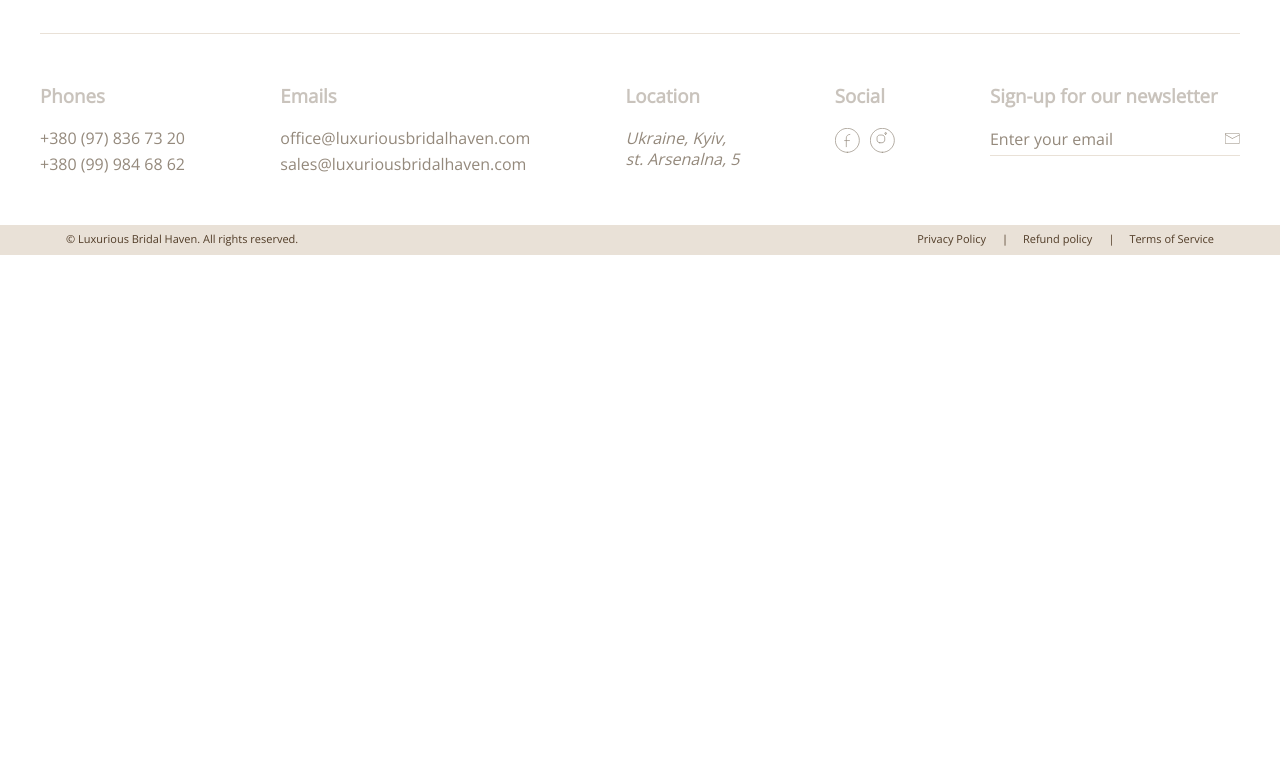
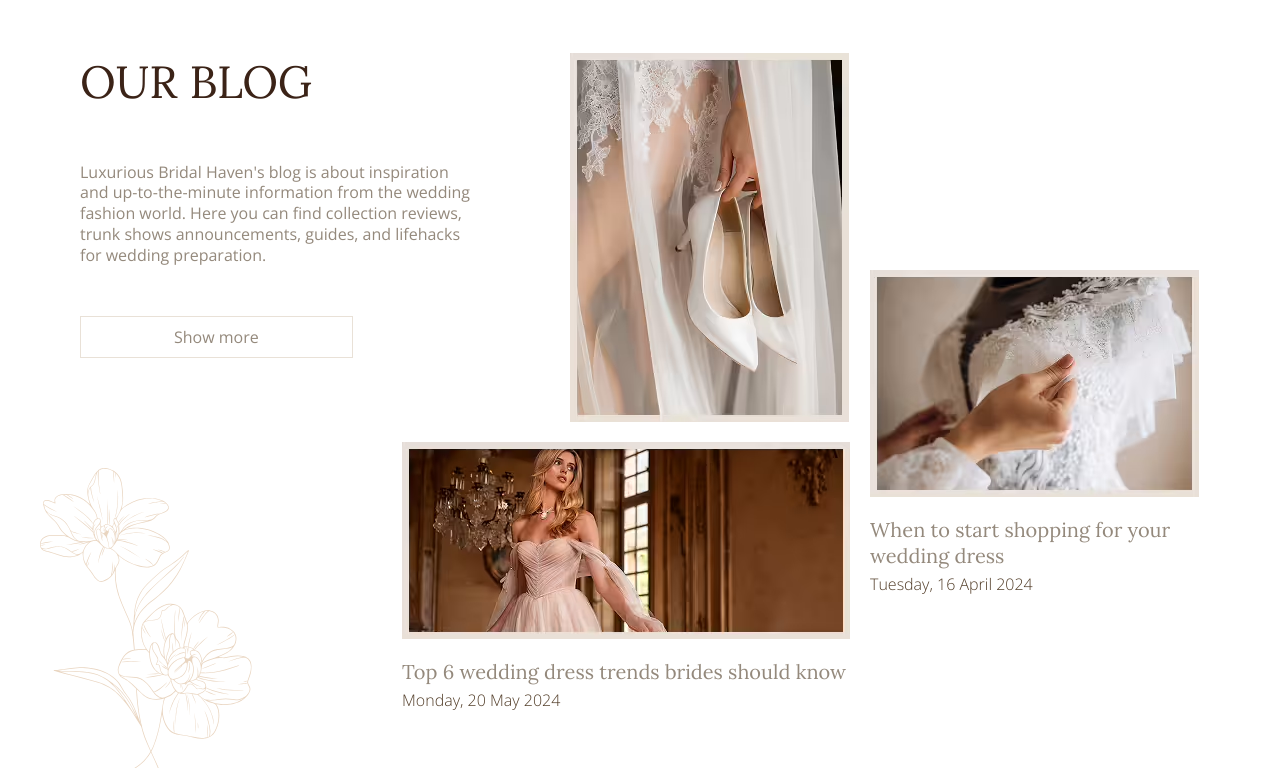
Before and after one commit to Glebiko/shop, a website: page app/pages/index.html in a window 1280 px wide. Shown: the part 3893-4661 px from the top of the page. Before the commit the page ends 4148 px from the top, so only its background shows below. Drawn offline with nearby package versions, Linux system fonts and the light colour scheme; files that its build step writes are made by us from their sources; files whose address does not match are found by name.

Commit message:
added our-blog

```diff
--- a/app/pages/index.html
+++ b/app/pages/index.html
@@ -59,6 +59,7 @@
         <section class="designer">
           <div class="container">
             <div class="designer__inner">
+              <img class="designer__decor" src="images/designer-decor.svg" alt="background decor flower">
               <div class="designer__content">
                 <h2 class="title designer__title">the designer</h2>
                 <p class="designer__text">
@@ -124,6 +125,51 @@
           </div>
         </section>
 
+        <section class="our-blog">
+          <div class="container">
+            <div class="our-blog__inner">
+              <div class="our-blog__content">
+                <h2 class="title our-blog__title">our blog</h2>
+                <p class="our-blog__text">
+                  Luxurious Bridal Haven's blog is about inspiration and up-to-the-minute information from the wedding fashion world. Here you can find collection reviews, trunk shows announcements, guides, and lifehacks for wedding preparation.
+                </p>
+                <a class="our-blog__btn-link" href="#">Show more</a>
+              </div>
+              <picture>
+               <source srcset="images/our-blog-1.avif" type="image/avif">
+               <source srcset="images/our-blog-1.webp" type="image/webp">
+               <img class="our-blog__img" src="images/our-blog-1.jpg" alt="Alt text">
+              </picture>
+              <div class="our-blog__box our-blog__box-right">
+                <picture>
+                  <source srcset="images/our-blog-2.avif" type="image/avif">
+                  <source srcset="images/our-blog-2.webp" type="image/webp">
+                  <img class="our-blog__box-img" src="images/our-blog-2.jpg" alt="Alt text">
+                 </picture>
+                 <a class="our-blog__link" href="#">
+                  When to start shopping for your wedding dress
+                 </a>
+                 <span class="our-blog__box-date">
+                  Tuesday, 16 April 2024
+                 </span>
+              </div>
+              <div class="our-blog__box our-blog__box-bottom">
+                <picture>
+                  <source srcset="images/our-blog-3.avif" type="image/avif">
+                  <source srcset="images/our-blog-3.webp" type="image/webp">
+                  <img class="our-blog__box-img" src="images/our-blog-3.jpg" alt="Alt text">
+                 </picture>
+                 <a class="our-blog__link" href="#">
+                  Top 6 wedding dress trends brides should know
+                 </a>
+                 <span class="our-blog__box-date">
+                  Monday, 20 May 2024
+                 </span>
+              </div>
+            </div>
+          </div>
+        </section>
+
 
     </main>
 <!--=include footer.html  -->
--- a/app/scss/style.scss
+++ b/app/scss/style.scss
@@ -197,7 +197,7 @@ body {
 }
 
 .new-collection {
-  background-image: url(../images/new-collection-dec.svg);
+  background-image: url('../images/new-collection-dec.svg');
   background-repeat: no-repeat;
   background-position: 0 -150px;
   &__inner {
@@ -313,6 +313,8 @@ body {
     color: #fff;
     border-radius: 3px;
     cursor: pointer;
+    position: relative;
+    z-index: 10;
   }
 
   &__form-caption {
@@ -323,11 +325,19 @@ body {
 
 .designer {
   padding: 150px 0 230px;
+  position: relative;
 
   &__inner {
     padding: 0 40px;
     display: flex;
     justify-content: space-between;
+  }
+
+  &__decor {
+    position: absolute;
+    top: -230px;
+    left: 50%;
+    transform: translateX(-50%);
   }
 
   &__content {
@@ -404,8 +414,6 @@ body {
     right: 0;
   }
 
-  &__title {}
-
   &__list {
     column-count: 2;
     column-gap: 80px;
@@ -421,7 +429,71 @@ body {
       width: 30px;
       height: 22px;
       left: 0;
-      background-image: url(../images/list-decor.svg);
+      background-image: url('../images/list-decor.svg');
     }
   }
   }
+
+  .our-blog {
+    padding: 150px 0 0;
+    &__inner {
+      padding: 0 40px;
+      display: grid;
+      grid-template-columns: 1fr 280px 330px;
+      grid-template-rows: 1fr 1fr;
+      gap: 20px;
+      background-image: url('../images/our-blog-decor.svg');
+      background-repeat: no-repeat;
+      background-position: bottom left;
+    }
+
+    &__content {}
+
+    &__title {}
+
+    &__text {
+      max-width: 400px;
+      margin-bottom: 50px;
+      color: vars.$color-text-muted;
+      font-size: 16px;
+    }
+
+    &__btn-link {
+      font-size: 16px;
+      display: inline-block;
+      padding: 10px 93px;
+      border: 1px solid vars.$bg-primary;
+      color: vars.$color-text-muted;
+    }
+
+    &__box {}
+
+    &__box-img {
+      margin-bottom: 20px;
+    }
+
+
+    &__box-right {
+      grid-row: span 2;
+      align-self: center;
+    }
+
+    &__link {
+      display: inline-block;
+      margin-bottom: 5px;
+      @extend %lora-400;
+      color: vars.$color-text-muted;
+    }
+
+    &__box-date {
+      display: block;
+      color: vars.$color-primary;
+      font-size: 16px;
+      @extend %opensans-300;
+    }
+
+    &__box-bottom {
+      grid-column: span 2;
+      margin-left: auto;
+    }
+  }
```
Also changed, not shown: app/images/designer-decor.svg (added), app/images/our-blog-1.avif (added), app/images/our-blog-1.jpg (added), app/images/our-blog-1.webp (added), app/images/our-blog-2.avif (added), app/images/our-blog-2.jpg (added), app/images/our-blog-2.webp (added), app/images/our-blog-3.avif (added), app/images/our-blog-3.jpg (added), app/images/our-blog-3.webp (added), app/images/our-blog-decor.svg (added), app/images/src/designer-decor.svg (added), app/images/src/our-blog-1.jpg (added), app/images/src/our-blog-2.jpg (added), 2 more files.
